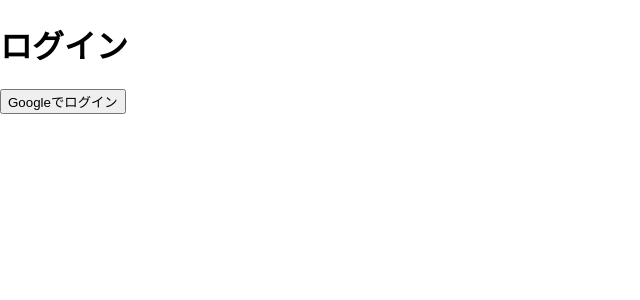
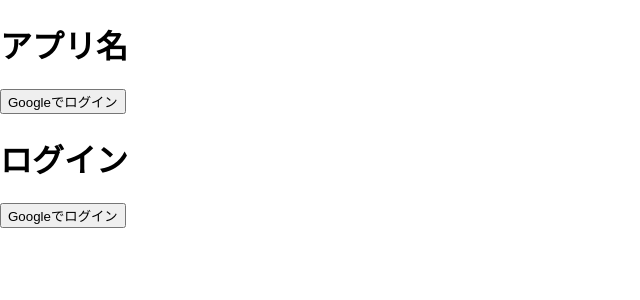
Before and after one commit to YuuHikida/GCS_frontend, a React (Create React App) app: page /login in a window 1280 px wide. Shown: the top 300 px of the page, without its empty margins (0-640 px from the left). Built offline with nearby package versions, Linux system fonts and the light colour scheme; no server answers.

Commit message:
Install charkraUI

```diff
--- a/package.json
+++ b/package.json
@@ -3,6 +3,8 @@
   "version": "0.1.0",
   "private": true,
   "dependencies": {
+    "@chakra-ui/react": "^3.8.1",
+    "@emotion/react": "^11.14.0",
     "axios": "^1.7.9",
     "cra-template": "1.2.0",
     "react": "18.3.1",
--- a/src/App.js
+++ b/src/App.js
@@ -1,10 +1,12 @@
 import './App.css';
 import React from 'react';
-import { Routes, Route, Navigate } from 'react-router-dom';
+import { Route, Routes } from 'react-router-dom';
 import { PrivateRoute } from './components/PrivateRoute';
 import Login from './pages/login';
 import Register from './pages/register';
 import Dashboard from './pages/dashboard';
+import Header from './components/Header';
+import Welcome from './pages/Welcome';
 
 /**
  * アプリケーションのメインコンポーネント
@@ -18,28 +20,14 @@
  */
 function App() {
     return (
-        <Routes>
-            {/* デフォルトルートをログインページにリダイレクト */}
-            <Route path="/" element={<Navigate to="/login" />} />
-            <Route path="/login" element={<Login />} />
-            {/* 認証が必要なルート */}
-            <Route
-                path="/register"
-                element={
-                    <PrivateRoute>
-                        <Register />
-                    </PrivateRoute>
-                }
-            />
-            <Route
-                path="/dashboard"
-                element={
-                    <PrivateRoute>
-                        <Dashboard />
-                    </PrivateRoute>
-                }
-            />
-        </Routes>
+        <>
+            <Routes>
+                <Route path="/" element={<Welcome />} />
+                <Route path="/register" element={<><Header disableAuthButtons={true} /><Register /></>} />
+                <Route path="/dashboard" element={<><Header /><Dashboard /></>} />
+                <Route path="/login" element={<><Header /><Login /></>} />
+            </Routes>
+        </>
     );
 }
 
--- /dev/null
+++ b/src/components/Header.js
@@ -0,0 +1,58 @@
+import React from 'react';
+import { useAuth } from '../context/AuthContext';
+import { useNavigate } from 'react-router-dom';
+
+function Header({ disableAuthButtons }) {
+    const { user, loginWithGoogle, logout } = useAuth();
+    const navigate = useNavigate();
+
+    const handleLogin = async () => {
+        if (disableAuthButtons) return;
+        try {
+            const result = await loginWithGoogle();
+            const idToken = await result.getIdToken();
+            const response = await fetch(`${process.env.REACT_APP_API_BASE_URL}/api/auth/verify-token`, {
+                method: 'POST',
+                headers: {
+                    'Authorization': `Bearer ${idToken}`,
+                },
+            });
+
+            const data = await response.json();
+            if (data.success) {
+                if (data.isNewUser) {
+                    navigate('/register');
+                } else {
+                    navigate('/dashboard');
+                }
+            }
+        } catch (error) {
+            console.error("ログインエラー:", error);
+        }
+    };
+
+    const handleLogout = async () => {
+        if (disableAuthButtons) return;
+        try {
+            await logout();
+            navigate('/login');
+        } catch (error) {
+            console.error("ログアウトエラー:", error);
+        }
+    };
+
+    return (
+        <header className="header">
+            <h1>アプリ名</h1>
+            {!disableAuthButtons && (
+                user ? (
+                    <button onClick={handleLogout}>ログアウト</button>
+                ) : (
+                    <button onClick={handleLogin}>Googleでログイン</button>
+                )
+            )}
+        </header>
+    );
+}
+
+export default Header;
--- /dev/null
+++ b/src/pages/Welcome.js
@@ -0,0 +1,42 @@
+import React from 'react';
+import { useAuth } from '../context/AuthContext';
+import { useNavigate } from 'react-router-dom';
+
+function Welcome() {
+    const { loginWithGoogle } = useAuth();
+    const navigate = useNavigate();
+
+    const handleLogin = async () => {
+        try {
+            const result = await loginWithGoogle();
+            const idToken = await result.getIdToken();
+            const response = await fetch(`${process.env.REACT_APP_API_BASE_URL}/api/auth/verify-token`, {
+                method: 'POST',
+                headers: {
+                    'Authorization': `Bearer ${idToken}`,
+                },
+            });
+
+            const data = await response.json();
+            if (data.success) {
+                if (data.isNewUser) {
+                    navigate('/register');
+                } else {
+                    navigate('/dashboard');
+                }
+            }
+        } catch (error) {
+            console.error("ログインエラー:", error);
+        }
+    };
+
+    return (
+        <div className="welcome-container">
+            <h1>ようこそ！</h1>
+            <p>このウェブサイトは、ユーザーが追加情報を入力するための登録フォームを提供します。</p>
+            <button onClick={handleLogin}>Googleでログイン</button>
+        </div>
+    );
+}
+
+export default Welcome;
--- a/src/pages/register.js
+++ b/src/pages/register.js
@@ -22,7 +22,7 @@
     const [formData, setFormData] = useState({
         notificationEmail: user?.email || '',
         gitName: '',
-        time: ''
+        time: '21:30'
     });
 
     //エラー状態の管理
```
Also changed, not shown: 1 other file (tests, documents, lock files or other folders).
